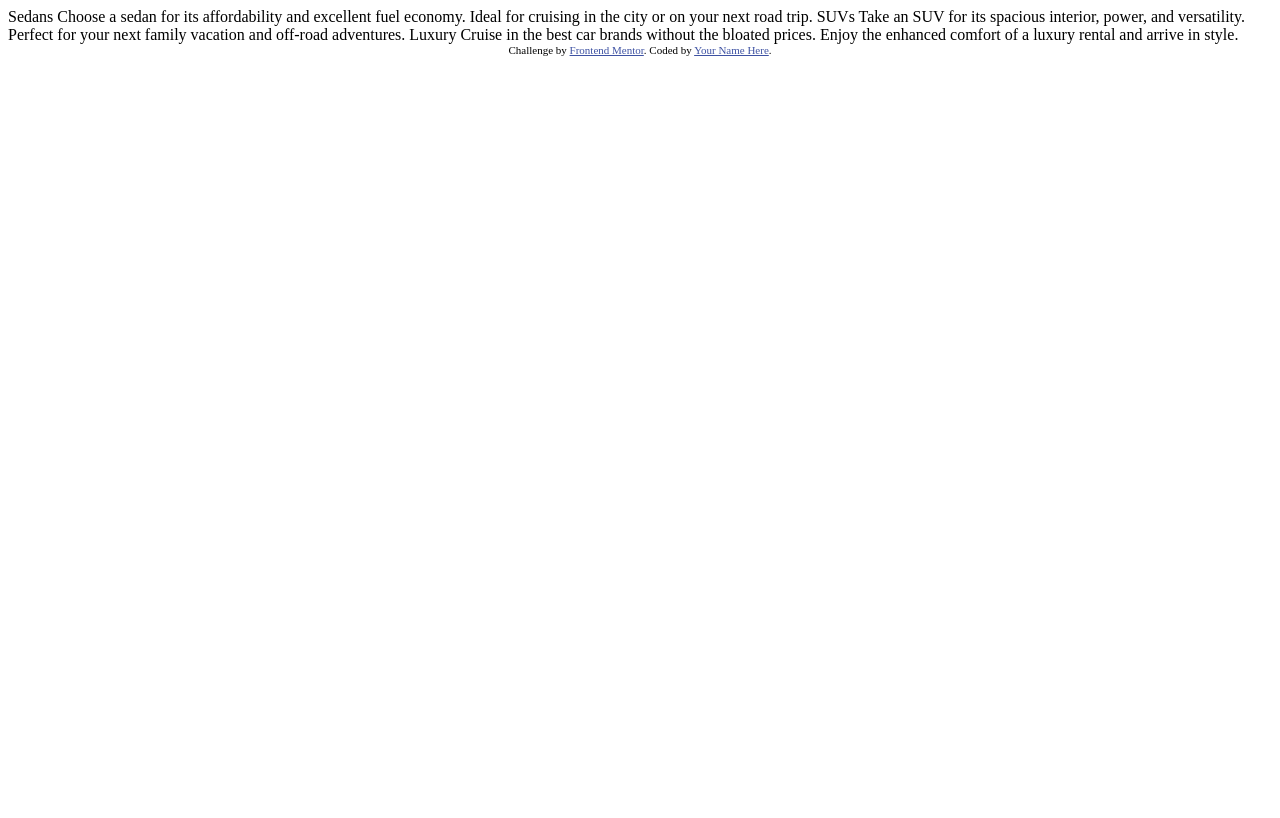
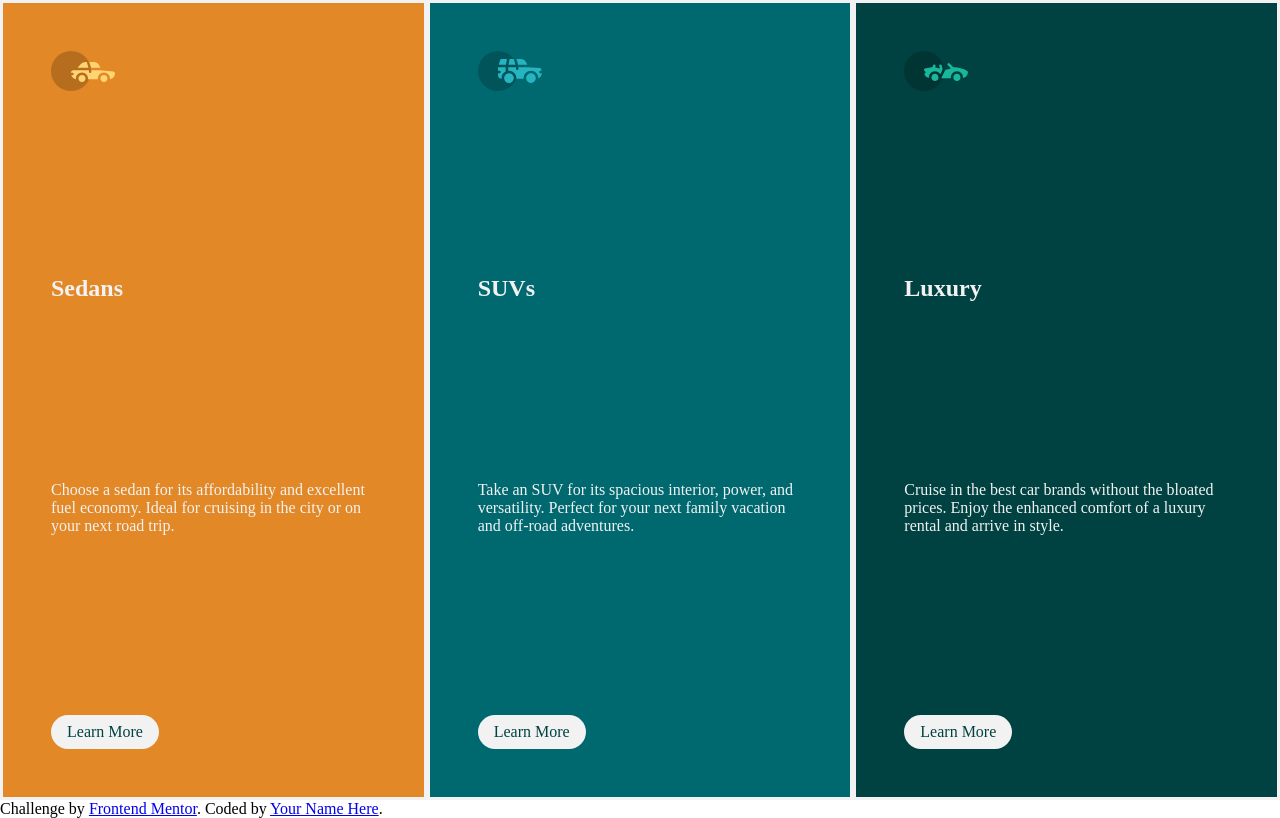
Before and after one commit to AndyCatlow/frontendmentor, a plain HTML site: page 3-column-preview-card-component-main/index.html in a window 1280 px wide. Drawn offline with Linux system fonts and the light colour scheme.

Commit message:
add basic styles

```diff
--- a/3-column-preview-card-component-main/index.html
+++ b/3-column-preview-card-component-main/index.html
@@ -1,36 +1,55 @@
 <!DOCTYPE html>
 <html lang="en">
   <head>
-  <meta charset="UTF-8">
-  <meta name="viewport" content="width=device-width, initial-scale=1.0"> <!-- displays site properly based on user's device -->
+    <meta charset="UTF-8" />
+    <meta name="viewport" content="width=device-width, initial-scale=1.0" />
+    <!-- displays site properly based on user's device -->
 
-  <link rel="icon" type="image/png" sizes="32x32" href="./images/favicon-32x32.png">
+    <link
+      rel="icon"
+      type="image/png"
+      sizes="32x32"
+      href="./images/favicon-32x32.png"
+    />
 
     <title>Frontend Mentor | 3-column preview card component</title>
-
-  <!-- Feel free to remove these styles or customise in your own stylesheet 👍 -->
-  <style>
-    .attribution { font-size: 11px; text-align: center; }
-    .attribution a { color: hsl(228, 45%, 44%); }
-  </style>
+    <link rel="stylesheet" href="styles.css" />
   </head>
   <body>
-
-  Sedans
-  Choose a sedan for its affordability and excellent fuel economy. Ideal for cruising in the city
-  or on your next road trip.
-
-  SUVs
-  Take an SUV for its spacious interior, power, and versatility. Perfect for your next family vacation
-  and off-road adventures.
-
-  Luxury
-  Cruise in the best car brands without the bloated prices. Enjoy the enhanced comfort of a luxury
-  rental and arrive in style.
-
+    <section class="card__container">
+      <div class="card card__sedan">
+        <span class="icon icon__sedan"></span>
+        <h2 class="card__title">Sedans</h2>
+        <p class="card__body">
+          Choose a sedan for its affordability and excellent fuel economy. Ideal
+          for cruising in the city or on your next road trip.
+        </p>
+        <a href="#" class="card__button">Learn More</a>
+      </div>
+      <div class="card card__suv">
+        <span class="icon icon__suv"></span>
+        <h2 class="card__title">SUVs</h2>
+        <p class="card__body">
+          Take an SUV for its spacious interior, power, and versatility. Perfect
+          for your next family vacation and off-road adventures.
+        </p>
+        <a href="#" class="card__button">Learn More</a>
+      </div>
+      <div class="card card__luxury">
+        <span class="icon icon__luxury"></span>
+        <h2 class="card__title">Luxury</h2>
+        <p class="card__body">
+          Cruise in the best car brands without the bloated prices. Enjoy the
+          enhanced comfort of a luxury rental and arrive in style.
+        </p>
+        <a href="#" class="card__button">Learn More</a>
+      </div>
+    </section>
     <div class="attribution">
-    Challenge by <a href="https://www.frontendmentor.io?ref=challenge" target="_blank">Frontend Mentor</a>.
-    Coded by <a href="#">Your Name Here</a>.
+      Challenge by
+      <a href="https://www.frontendmentor.io?ref=challenge" target="_blank"
+        >Frontend Mentor</a
+      >. Coded by <a href="#">Your Name Here</a>.
     </div>
   </body>
 </html>
--- /dev/null
+++ b/3-column-preview-card-component-main/styles.css
@@ -0,0 +1,71 @@
+:root {
+  --clr-prm-bright: hsl(31, 77%, 52%);
+  --clr-prm-dark: hsl(184, 100%, 22%);
+  --clr-prm-vdark: hsl(179, 100%, 13%);
+
+  --clr-ntr-trans: hsla(0, 0%, 100%, 0.75);
+  --clr-ntr-gray: hsl(0, 0%, 95%);
+}
+
+*,
+*::before,
+*::after {
+  margin: 0;
+  padding: 0;
+  box-sizing: border-box;
+}
+
+.card__container {
+  display: grid;
+  place-content: center;
+  grid-template-columns: repeat(auto-fit, minmax(375px, 1fr));
+  max-width: 100vw;
+  /* height: 100vh; */
+  flex-wrap: wrap;
+  /* padding: 1em; */
+}
+
+.card {
+  border: solid;
+  min-height: 100vh;
+  padding: 3em;
+  margin: 0;
+  display: flex;
+  flex-direction: column;
+  justify-content: space-between;
+  color: var(--clr-ntr-gray);
+}
+
+.card__sedan {
+  background-color: var(--clr-prm-bright);
+}
+
+.card__suv {
+  background-color: var(--clr-prm-dark);
+}
+
+.card__luxury {
+  background-color: var(--clr-prm-vdark);
+}
+
+.icon__sedan::after {
+  content: url("./images/icon-sedans.svg");
+}
+
+.icon__suv::after {
+  content: url("./images/icon-suvs.svg");
+}
+
+.icon__luxury::after {
+  content: url("./images/icon-luxury.svg");
+}
+
+.card__button {
+  background-color: var(--clr-ntr-gray);
+  color: var(--clr-prm-vdark);
+  display: inline-block;
+  max-width: max-content;
+  padding: 0.5em 1em;
+  border-radius: 50px;
+  text-decoration: none;
+}
```
Lines whose indentation alone changed are shown as unchanged.
